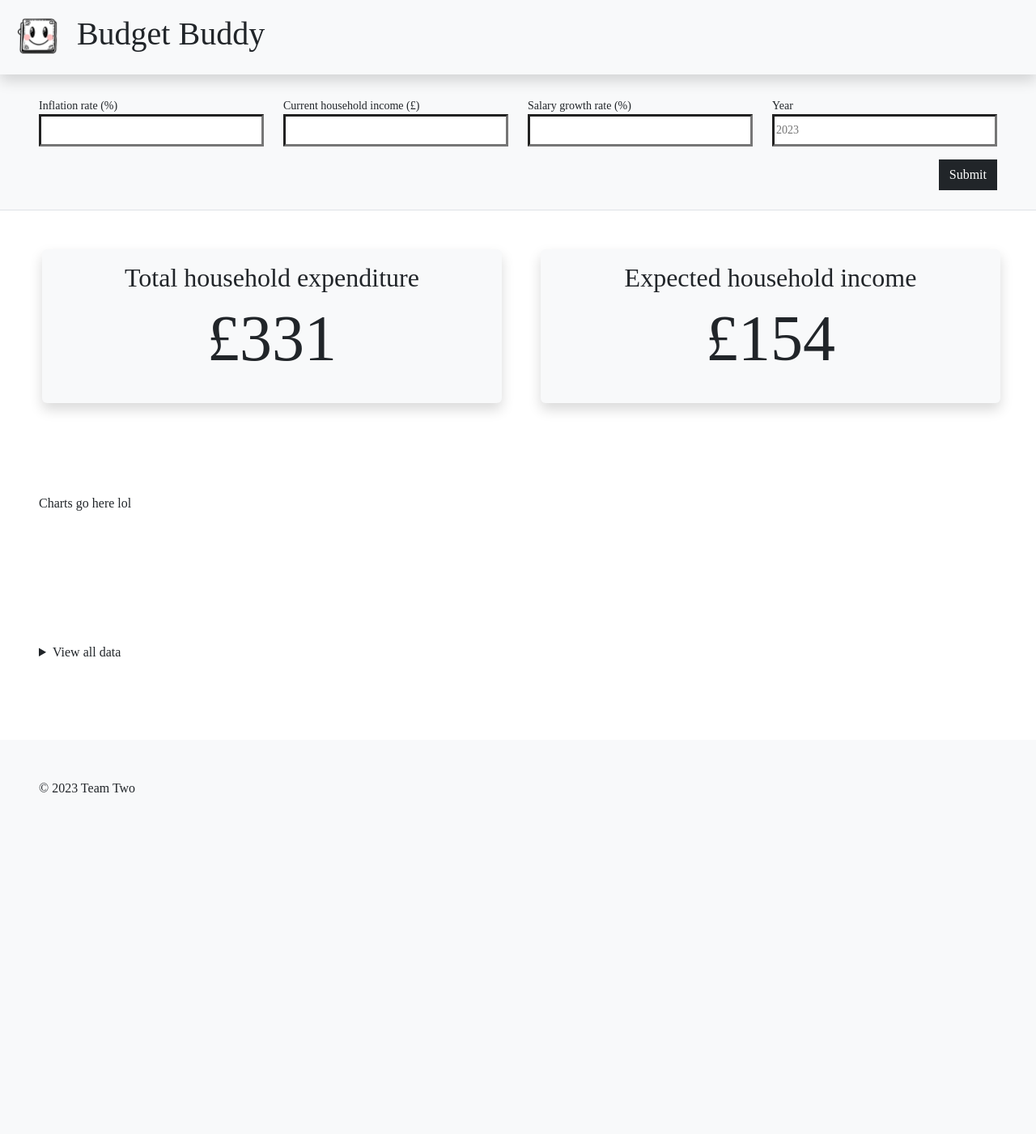
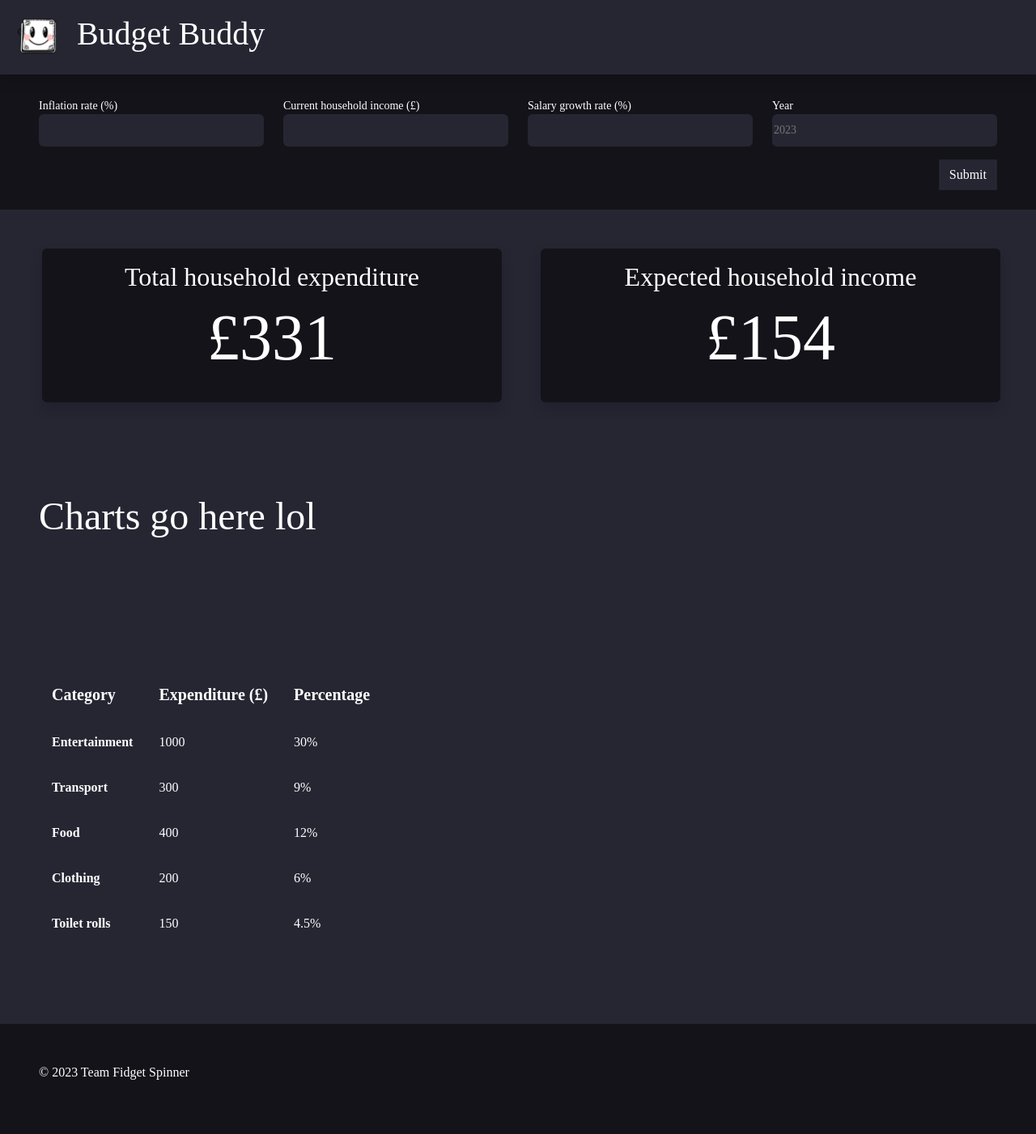
Before and after one commit to MebinAbraham/ons-and-hackathon, a FastAPI app: page / in a window 1280 px wide. Shown: the whole page at 81% size. Before the commit the page ends 979 px from the top, so only its background shows below. Run offline with FastAPI, Linux system fonts and the light colour scheme; some web fonts are replaced.

Commit message:
dark mode

```diff
--- a/app/static/styles.css
+++ b/app/static/styles.css
@@ -1,3 +1,7 @@
 body {
     font-family: "Dela Gothic One", serif;
 }
+
+.bg-dark {
+    background-color: #262633!important;
+}
--- a/app/templates/base.html
+++ b/app/templates/base.html
@@ -7,39 +7,44 @@
         <link rel="stylesheet" href="https://fonts.googleapis.com/css?family=Dela Gothic One">
         <link href="https://cdn.jsdelivr.net/npm/bootstrap@5.3.2/dist/css/bootstrap.min.css" rel="stylesheet" integrity="sha384-T3c6CoIi6uLrA9TneNEoa7RxnatzjcDSCmG1MXxSR1GAsXEV/Dwwykc2MPK8M2HN" crossorigin="anonymous">
         <link rel="stylesheet" href="{{ url_for('static', path='/styles.css') }}">
+        <style>
+            .bg-dark, .btn-dark {
+                background-color: #262633!important;
+            }
+        </style>
     </head>
-    <body>
-        <header class="bg-light p-3 d-inline-flex w-100 align-items-center gap-3 shadow position-fixed">
+    <body class="bg-dark">
+        <header class="bg-dark text-white p-3 d-inline-flex w-100 align-items-center gap-3 shadow position-fixed">
             <img src="{{ url_for('static', path='/budgetBuddy.png') }}" alt="Budget buddy" height="60"/>
             <h1>Budget Buddy</h1>
         </header>
 
-        <main class="pt-5">
-            <section aria-label="Inputs" class="pt-5 pb-4 d-flex flex-wrap gap-3 bg-light w-100 border-bottom">
+        <main class="pt-5 bg-dark">
+            <section aria-label="Inputs" class="pt-5 pb-4 d-flex flex-wrap gap-3 bg-black w-100 text-white" style="--bs-bg-opacity: .5;">
                 <div class="px-5 mt-4 w-100">
                     <div class="row">
                         <div class="col">
                             <label class="d-flex flex-wrap small">
                         Inflation rate (%)
-                    <input type="text" class="border-3 w-100" name="inflation" id="inflation"  style="height: 2.5rem;"/>
+                    <input type="text" class="border-0 rounded w-100 bg-dark" name="inflation" id="inflation"  style="height: 2.5rem;"/>
                             </label>
                         </div>
                         <div  class="col">
                             <label class="d-flex flex-wrap small">
                         Current household income (£)
-                    <input type="text" class="border-3 w-100" name="income" id="income"  style="height: 2.5rem;"/>
+                    <input type="text" class="border-0 rounded w-100 bg-dark" name="income" id="income"  style="height: 2.5rem;"/>
                             </label>
                         </div>
                         <div  class="col">
                             <label class="d-flex flex-wrap small">
                         Salary growth rate (%)
-                    <input type="text" class="border-3 w-100" name="salary-growth" id="salary-growth"  style="height: 2.5rem;"/>
+                    <input type="text" class="border-0 rounded w-100 bg-dark" name="salary-growth" id="salary-growth"  style="height: 2.5rem;"/>
                             </label>
                         </div>
                         <div class="col">
                             <label class="d-flex flex-wrap small">
                         Year
-                    <input type="text" class="border-3 w-100" name="year" id="year" placeholder="2023"  style="height: 2.5rem;"/>
+                    <input type="text" class="border-0 rounded w-100 bg-dark" name="year" id="year" placeholder="2023"  style="height: 2.5rem;"/>
                             </label>
                         </div>
                     </div>
@@ -53,7 +58,7 @@
             <section  aria-label="Filters" class="py-3 px-5 mb-3">
                 <div class="d-flex justify-content-between">
                     <div>
-                        <!--<label class="d-flex flex-wrap flex-column small">
+                        <!-- <label class="d-flex flex-wrap flex-column small">
                         Category
 <select id="expenditureCategories" class="border-3" style="height: 2.5rem;" name="expenditureCategories">
                                 <option value="all">All</option>
@@ -72,24 +77,24 @@
             <section aria-label="Figures">
                 <div class="d-flex w-100 flex-wrap gap-3 flex-row px-5 pe-3">
                     <div class="row gap-5 px-3 mb-3 w-100 d-flex justify-content-between">
-                        <div class="col text-center p-3 bg-light rounded shadow align-items-center">
+                        <div class="col text-center p-3 bg-black rounded shadow align-items-center text-white" style="--bs-bg-opacity: .5;">
                             <h2>Total household expenditure</h2>
                             <p id="expenditureValue" class="display-1">£5,000</p>
                         </div>
-                        <div class="col text-center p-3 bg-light rounded shadow align-items-center">
+                        <div class="col text-center p-3 bg-black rounded shadow align-items-center text-white" style="--bs-bg-opacity: .5;">
                             <h2>Expected household income</h2>
                             <p id="expectedIncome" class="display-1">£50,000</p>
                         </div>
                     </div>
                 </div>
             </section>
-            <section aria-label="visualisations" class="px-5 my-5 py-5">
-                <p>Charts go here lol</p>
+            <section aria-label="visualisations" class="px-5 my-5 py-5 text-white">
+                <p class="display-5">Charts go here lol</p>
             </section>
-            <section aria-label="Table of data" class="px-5 my-5 py-5">
-                <details>
+            <section aria-label="Table of data" class="px-5 my-5 py-5 text-white">
+                <!--<details>
 
-                    <summary>View all data</summary>
+                    <summary>View all data</summary>-->
                     <table>
                         <thead class="lead">
                             <tr>
@@ -128,13 +133,13 @@
                         </tbody>
                     </table>
 
-                </details>
+                <!--</details>-->
 
             </section>
         </main>
 
-        <footer class="bg-light p-5">
-            <p>&copy; 2023 Team Two</p>
+        <footer class="bg-black p-5 text-white" style="--bs-bg-opacity: .5;">
+            <p>&copy; 2023 Team Fidget Spinner</p>
         </footer>
         <!-- Add any additional scripts or JavaScript libraries here -->
 
```
